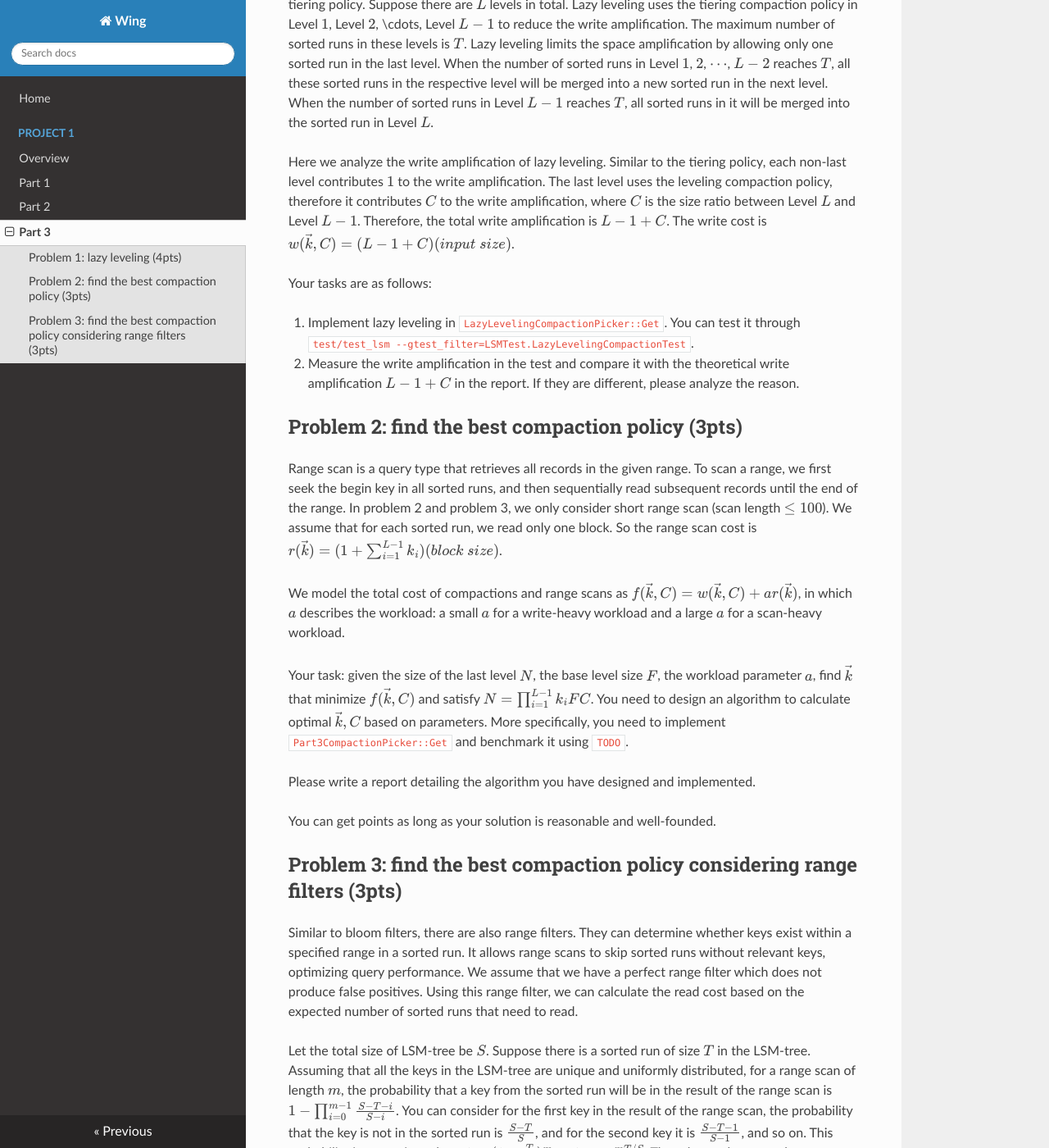
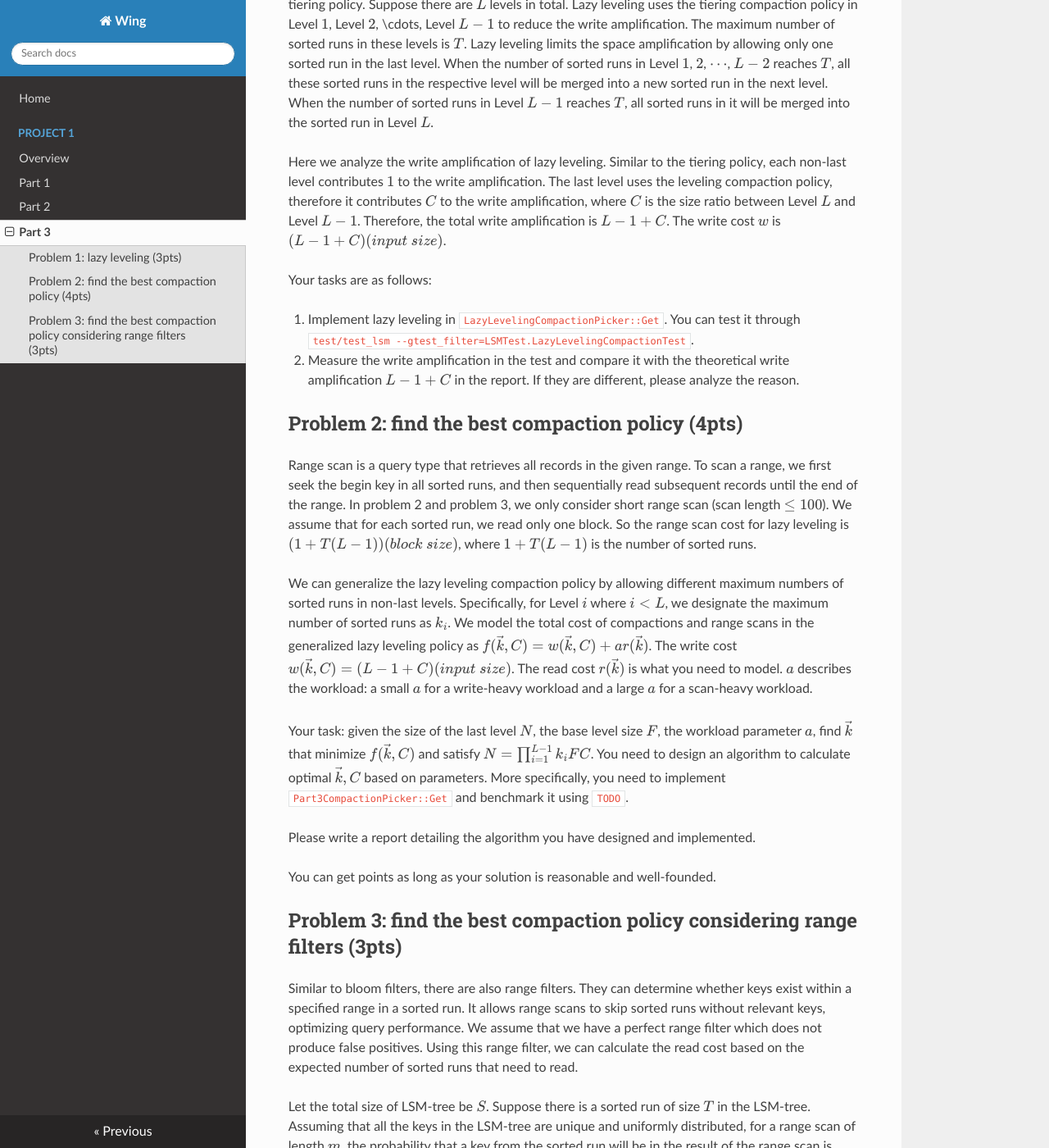
Before and after one commit to iidb/wing-docs, an MkDocs documentation site: the page built from docs/p1/part3.md, in a window 1280 px wide and 1400 px high, scrolled down 582 px. Shown: the whole window at 82% size. Built offline with MkDocs 1.6.1, drawn with Linux system fonts in a browser that asks for light colours; nearby versions of some CDN libraries; formulas are drawn with MathJax 3; some of the changed text lies outside the part shown.

Commit message:
Introduce generalized lazy leveling in Problem 2

```diff
--- a/docs/p1/part3.md
+++ b/docs/p1/part3.md
@@ -8,7 +8,7 @@
 
 However, the tiering policy suffers from high space amplification. In the worst case, there can be $T$ duplicate sorted runs in the last level, and the space amplification can be $T$. It is unacceptable. Thus, lazy leveling is proposed. Lazy leveling combines the advantages of the leveling policy and the tiering policy. Suppose there are $L$ levels in total. Lazy leveling uses the tiering compaction policy in Level $1$, Level $2$, \cdots, Level $L-1$ to reduce the write amplification. The maximum number of sorted runs in these levels is $T$. Lazy leveling limits the space amplification by allowing only one sorted run in the last level. When the number of sorted runs in Level $1$, $2$, $\cdots$, $L-2$ reaches $T$, all these sorted runs in the respective level will be merged into a new sorted run in the next level. When the number of sorted runs in Level $L-1$ reaches $T$, all sorted runs in it will be merged into the sorted run in Level $L$.
 
-Here we analyze the write amplification of lazy leveling. Similar to the tiering policy, each non-last level contributes $1$ to the write amplification. The last level uses the leveling compaction policy, therefore it contributes $C$ to the write amplification, where $C$ is the size ratio between Level $L$ and Level $L-1$. Therefore, the total write amplification is $L - 1 + C$. The write cost is $w(\vec k, C) = (L - 1 + C)(input\ size)$.
+Here we analyze the write amplification of lazy leveling. Similar to the tiering policy, each non-last level contributes $1$ to the write amplification. The last level uses the leveling compaction policy, therefore it contributes $C$ to the write amplification, where $C$ is the size ratio between Level $L$ and Level $L-1$. Therefore, the total write amplification is $L - 1 + C$. The write cost $w$ is $(L - 1 + C)(input\ size)$.
 
 Your tasks are as follows:
 
@@ -16,11 +16,11 @@
 
 2. Measure the write amplification in the test and compare it with the theoretical write amplification $L - 1 + C$ in the report. If they are different, please analyze the reason.
 
-## Problem 2: find the best compaction policy (3pts)
+## Problem 2: find the best compaction policy (4pts)
 
-Range scan is a query type that retrieves all records in the given range. To scan a range, we first seek the begin key in all sorted runs, and then sequentially read subsequent records until the end of the range. In problem 2 and problem 3, we only consider short range scan (scan length $\leq 100$). We assume that for each sorted run, we read only one block. So the range scan cost is $r(\vec k)=(1 + \sum_{i=1}^{L-1} k_i)(block\ size)$.
+Range scan is a query type that retrieves all records in the given range. To scan a range, we first seek the begin key in all sorted runs, and then sequentially read subsequent records until the end of the range. In problem 2 and problem 3, we only consider short range scan (scan length $\leq 100$). We assume that for each sorted run, we read only one block. So the range scan cost for lazy leveling is $(1 + T (L-1))(block\ size)$, where $1 + T(L-1)$ is the number of sorted runs.
 
-We model the total cost of compactions and range scans as $f(\vec k, C) = w(\vec k, C) + a r(\vec k)$, in which $a$ describes the workload: a small $a$ for a write-heavy workload and a large $a$ for a scan-heavy workload.
+We can generalize the lazy leveling compaction policy by allowing different maximum numbers of sorted runs in non-last levels. Specifically, for Level $i$ where $i < L$, we designate the maximum number of sorted runs as $k_i$. We model the total cost of compactions and range scans in the generalized lazy leveling policy as $f(\vec k, C) = w(\vec k, C) + a r(\vec k)$. The write cost $w(\vec k, C) = (L - 1 + C)(input\ size)$. The read cost $r(\vec k)$ is what you need to model. $a$ describes the workload: a small $a$ for a write-heavy workload and a large $a$ for a scan-heavy workload.
 
 Your task: given the size of the last level $N$, the base level size $F$, the workload parameter $a$, find $\vec k$ that minimize $f(\vec k, C)$ and satisfy $N = \prod_{i=1}^{L-1} k_i F C$. You need to design an algorithm to calculate optimal $\vec k, C$ based on parameters. More specifically, you need to implement `Part3CompactionPicker::Get` and benchmark it using `TODO`.
 
```
Also changed, not shown: other parts of docs/p1/part3.md (+1 -1 lines).
